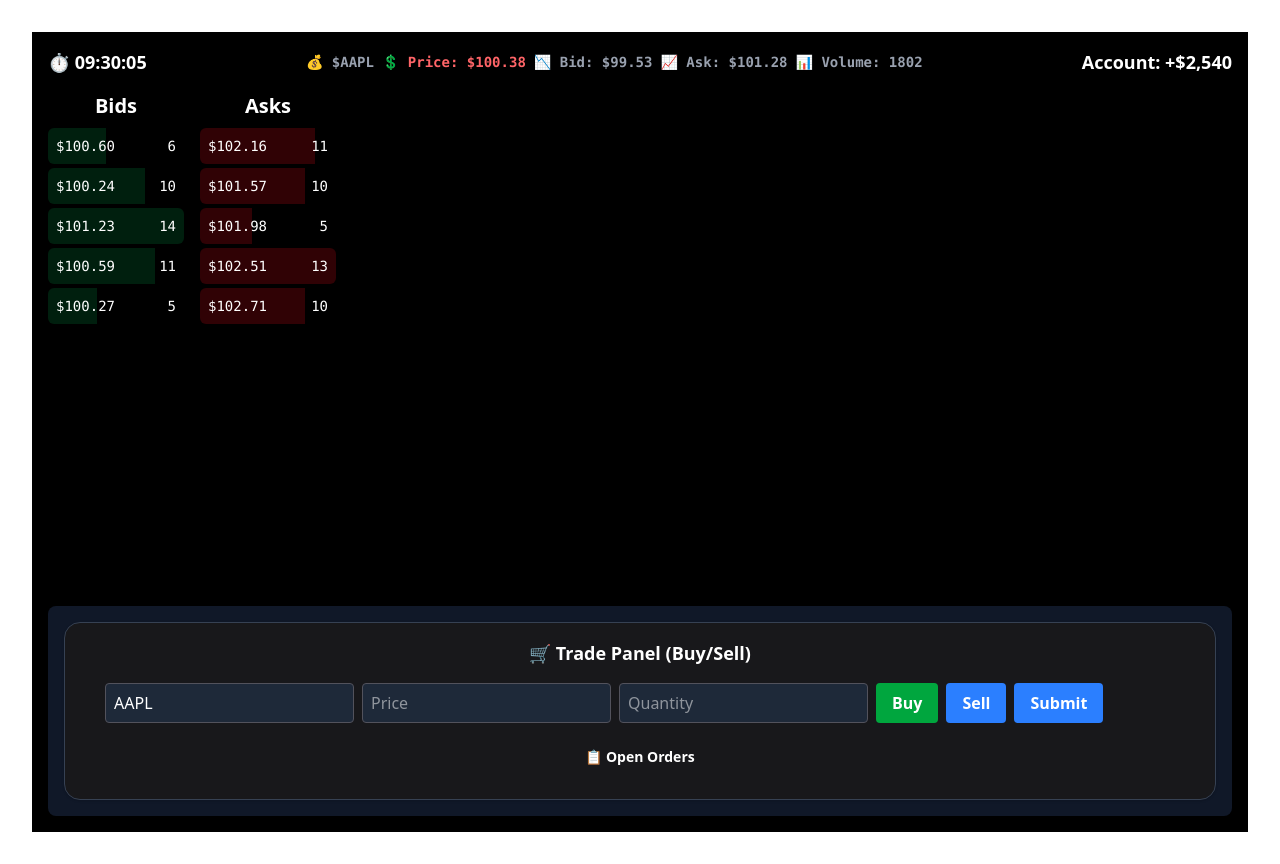
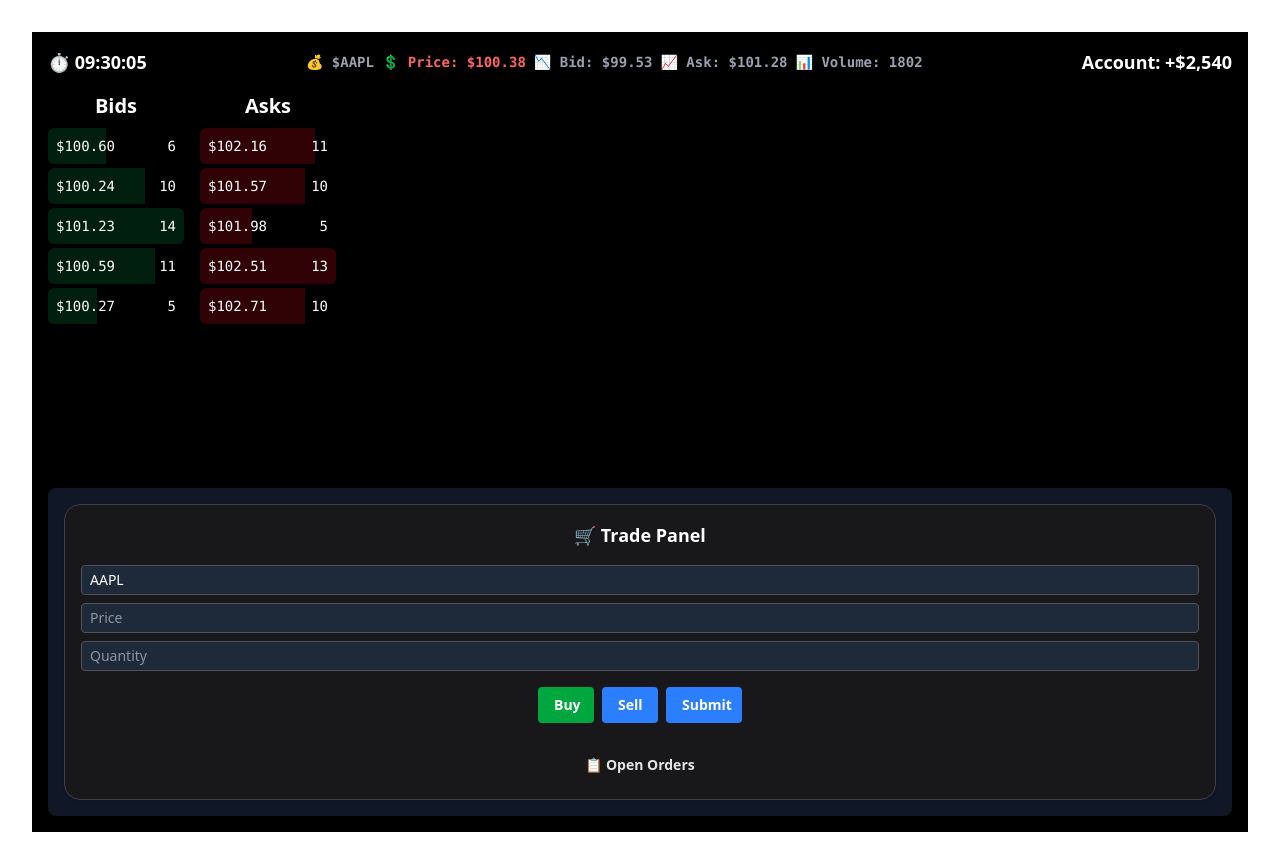
Before and after one commit to izzydoesit/bagHolderPro, a React (Vite) app: page / in a window 1280 px wide. Built offline with nearby package versions, Linux system fonts and the light colour scheme.

Commit message:
Fix TradePanel styling

```diff
--- a/src/components/TradePanel/TradePanel.tsx
+++ b/src/components/TradePanel/TradePanel.tsx
@@ -1,11 +1,10 @@
 import { useState } from "react";
 import { useOrders } from "@/hooks/useOrders";
-import { Input } from "@/components/ui/input";
-import { Card } from "@/components/ui/card";
-import { CardContent } from "@/components/ui/cardcontent";
-import { Button } from "@/components/ui/button";
+import { Input } from "@/components/ui/Input";
+import { Card } from "@/components/ui/Card";
+import { CardContent } from "@/components/ui/CardContent";
+import { Button } from "@/components/ui/Button";
 import { Trade } from "@/types/accountData";
-import { Order } from "@/types/marketData";
 
 export default function TradePanel() {
   const { placeOrder, getOpenOrders } = useOrders();
@@ -15,7 +14,7 @@ export default function TradePanel() {
   const [side, setSide] = useState<"buy" | "sell">("buy");
 
   const handleTrade = () => {
-    if (!price || !size) return;
+    if (!price || !size || !symbol) return;
 
     const order: Trade = {
       symbol,
@@ -33,53 +32,63 @@ export default function TradePanel() {
   const openOrders = getOpenOrders();
 
   return (
-    <Card className="bg-gray-900 border-gray-700 text-white">
-        <div className="text-lg font-semibold text-center">🛒 Trade Panel (Buy/Sell)</div>
+    <Card className="bg-zinc-900 border border-zinc-700 text-white p-4">
+      <div className="text-lg font-semibold text-center mb-4">
+        🛒 Trade Panel
+      </div>
 
-        <CardContent className="p-4 space-y-4">
-            <div className="flex gap-2">
-            <div className="flex flex-col md:flex-row items-center gap-2">
-
-                </div>
+      <CardContent className="space-y-4">
+        <div className="flex flex-col space-y-2">
           <Input
-                    className="bg-black text-white"
+            className="bg-black text-white text-sm px-2 py-1"
             value={symbol}
             onChange={(e) => setSymbol(e.target.value.toUpperCase())}
             placeholder="Symbol"
+            maxLength={5}
           />
           <Input
-                    className="bg-black text-white"
+            className="bg-black text-white text-sm px-2 py-1"
             value={price}
             onChange={(e) => setPrice(e.target.value)}
             placeholder="Price"
+            maxLength={6}
           />
           <Input
-                    className="bg-black text-white"
+            className="bg-black text-white text-sm px-2 py-1"
             value={size}
             onChange={(e) => setSize(e.target.value)}
             placeholder="Quantity"
+            maxLength={5}
           />
-                <div className="flex gap-2">
-                    <Button variant="success" onClick={() => setSide("buy")} className={side === "buy" ? "bg-green-600" : ""}>
+        </div>
+
+        <div className="flex gap-2 justify-center">
+          <Button
+            variant="default"
+            onClick={() => setSide("buy")}
+            className={`w-14 text-sm ${side === "buy" ? "bg-green-600" : ""} hover:bg-green-700`}
+          >
             Buy
           </Button>
-                    <Button variant="destructive" onClick={() => setSide("sell")} className={side === "sell" ? "bg-red-600" : ""}>
+          <Button
+            variant="destructive"
+            onClick={() => setSide("sell")}
+            className={`w-14 text-sm ${side === "sell" ? "bg-red-600" : ""} hover:bg-red-700`}
+          >
             Sell
           </Button>
-                    <Button variant="default" onClick={handleTrade}>
+          <Button variant="default" onClick={handleTrade} className="w-19 text-sm">
             Submit
           </Button>
         </div>
-            </div>
 
-
-
-            <div className="text-sm pt-2">
-                <h3 className="font-semibold">📋 Open Orders</h3>
-                <ul className="text-zinc-300">
-                    {openOrders.map((order: Order, i: number) => (
+        <div className="text-sm pt-4">
+          <h3 className="font-semibold text-zinc-200 mb-2">📋 Open Orders</h3>
+          <ul className="space-y-1 text-zinc-400">
+            {openOrders.map((order, i) => (
               <li key={i}>
-                            [{new Date(order.timestamp).toLocaleTimeString()}] {order.side.toUpperCase()} {order.size} {order.symbol} @ ${order.price}
+                [{new Date(order.timestamp).toLocaleTimeString()}]{" "}
+                {order.side.toUpperCase()} {order.size} {order.symbol} @ ${order.price}
               </li>
             ))}
           </ul>
```
Lines whose indentation alone changed are shown as unchanged.
